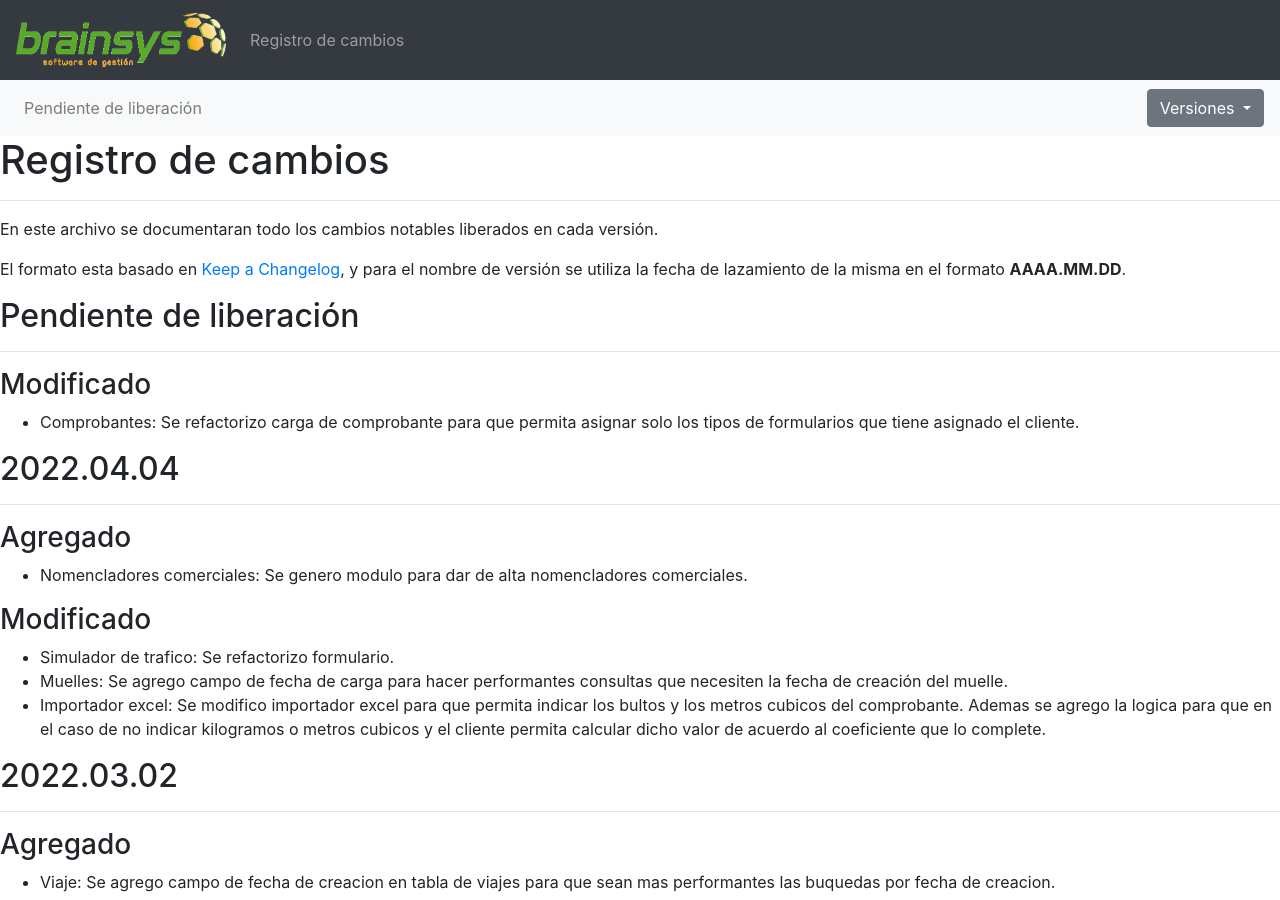
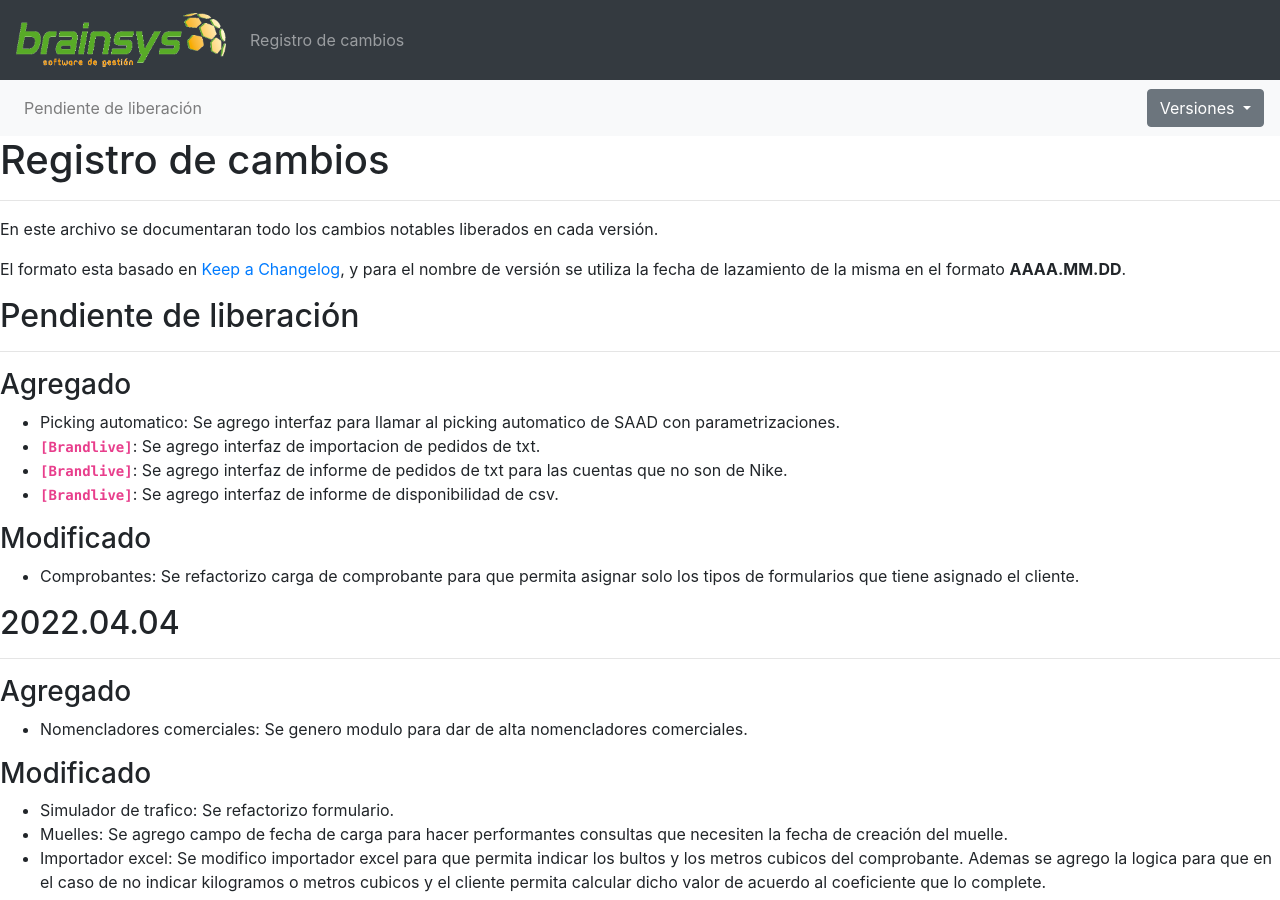
Before and after one commit to brainsys-arsaad/versionado, a Jekyll site: the page built from registro-cambios.markdown, in a window 1280 px wide and 900 px high. Built offline with Jekyll 4.4.1, drawn with Linux system fonts in a browser that asks for light colours.

Commit message:
Update registro-cambios.markdown

```diff
--- a/registro-cambios.markdown
+++ b/registro-cambios.markdown
@@ -65,6 +65,13 @@ El formato esta basado en [Keep a Changelog](https://keepachangelog.com/es-ES/1.
 
 ## Pendiente de liberación
 ---
+
+### Agregado
+- Picking automatico: Se agrego interfaz para llamar al picking automatico de SAAD con parametrizaciones.
+- **`[Brandlive]`**: Se agrego interfaz de importacion de pedidos de txt.
+- **`[Brandlive]`**: Se agrego interfaz de informe de pedidos de txt para las cuentas que no son de Nike.
+- **`[Brandlive]`**: Se agrego interfaz de informe de disponibilidad de csv.
+
 ### Modificado
 - Comprobantes: Se refactorizo carga de comprobante para que permita asignar solo los tipos de formularios que tiene asignado el cliente.
 
```
